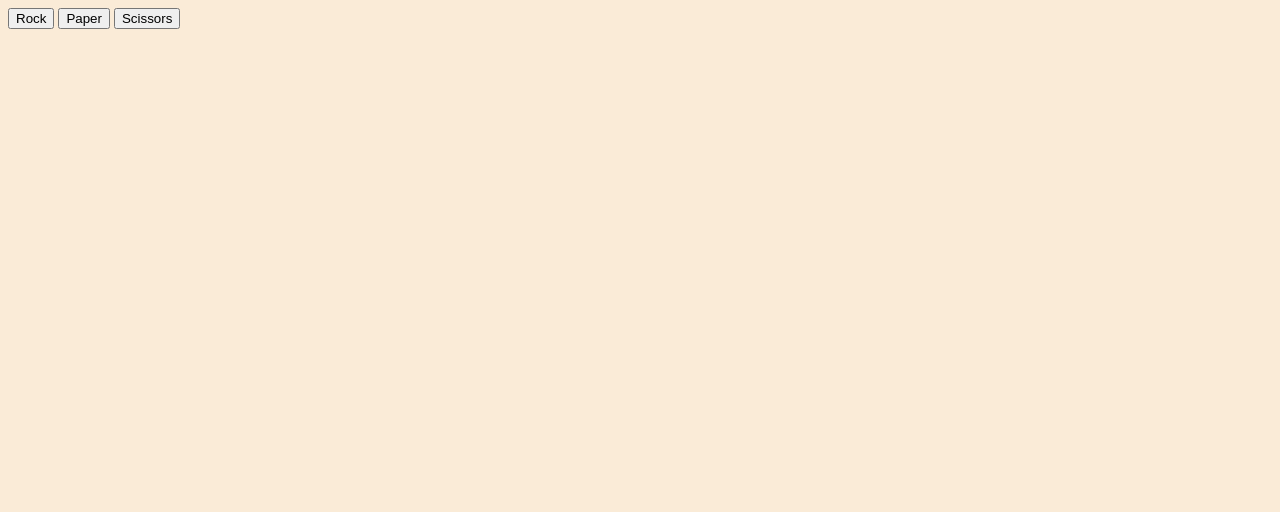
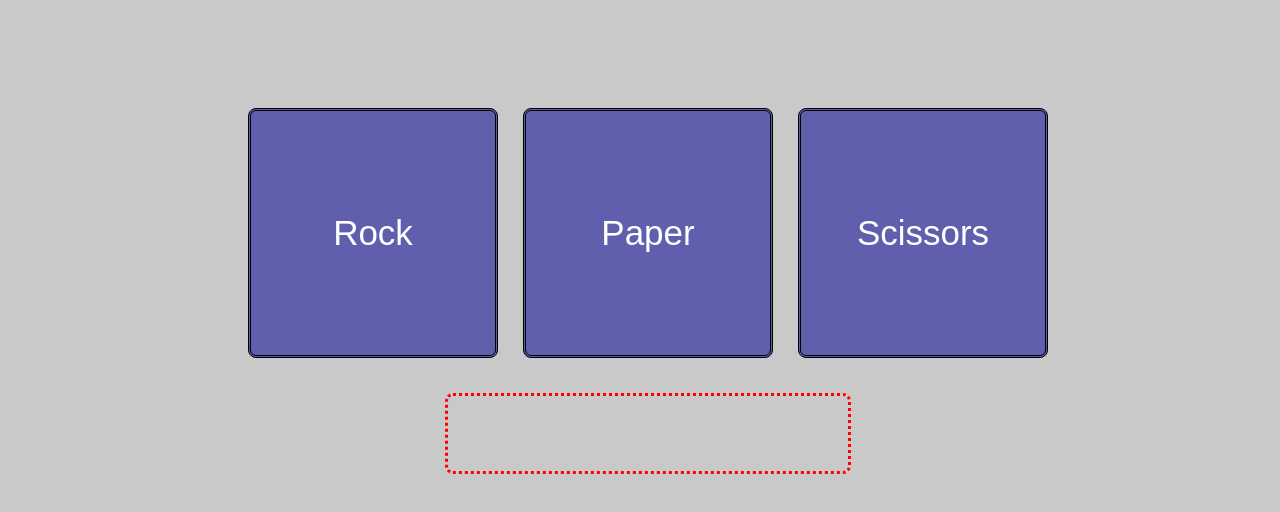
Before and after one commit to georgealin/Rock-Paper-Scissors, a plain HTML site: page index.html in a window 1280 px wide. Drawn offline with nearby package versions, Linux system fonts and the light colour scheme.

Commit message:
Add flex and other css

```diff
--- a/style.css
+++ b/style.css
@@ -1,4 +1,47 @@
 body {
     width: 100%;
-    background-color: antiquewhite;
+    background-color: rgb(201, 201, 201);
+    display: flex;
+    flex-direction: column;
+    align-items: center;
 }
+
+.buttons {
+    display: flex;
+    justify-content: center;
+    flex-grow: 2;
+    flex-shrink: 1;
+    margin-top: 100px;
+    margin-bottom: 35px;
+    gap: 25px;
+
+}
+
+#btn1,
+#btn2,
+#btn3 {
+    width: 250px;
+    height: 250px;
+    border-style: double;
+    border-radius: 8px;
+    border-width: 3px;
+    border-color: black;
+    background-color: rgba(28, 28, 156, 0.61);
+    font-size: 35px;
+    color: white;
+}
+
+.result {
+    display: flex;
+    justify-content: center;
+    align-items: center;
+    width: 400px;
+    height: 75px;
+    font-size: 35px;
+    color: white;
+    border-style: dotted;
+    border-radius: 8px;
+    border-color: red;
+    border-width: 3px;
+
+}
```
